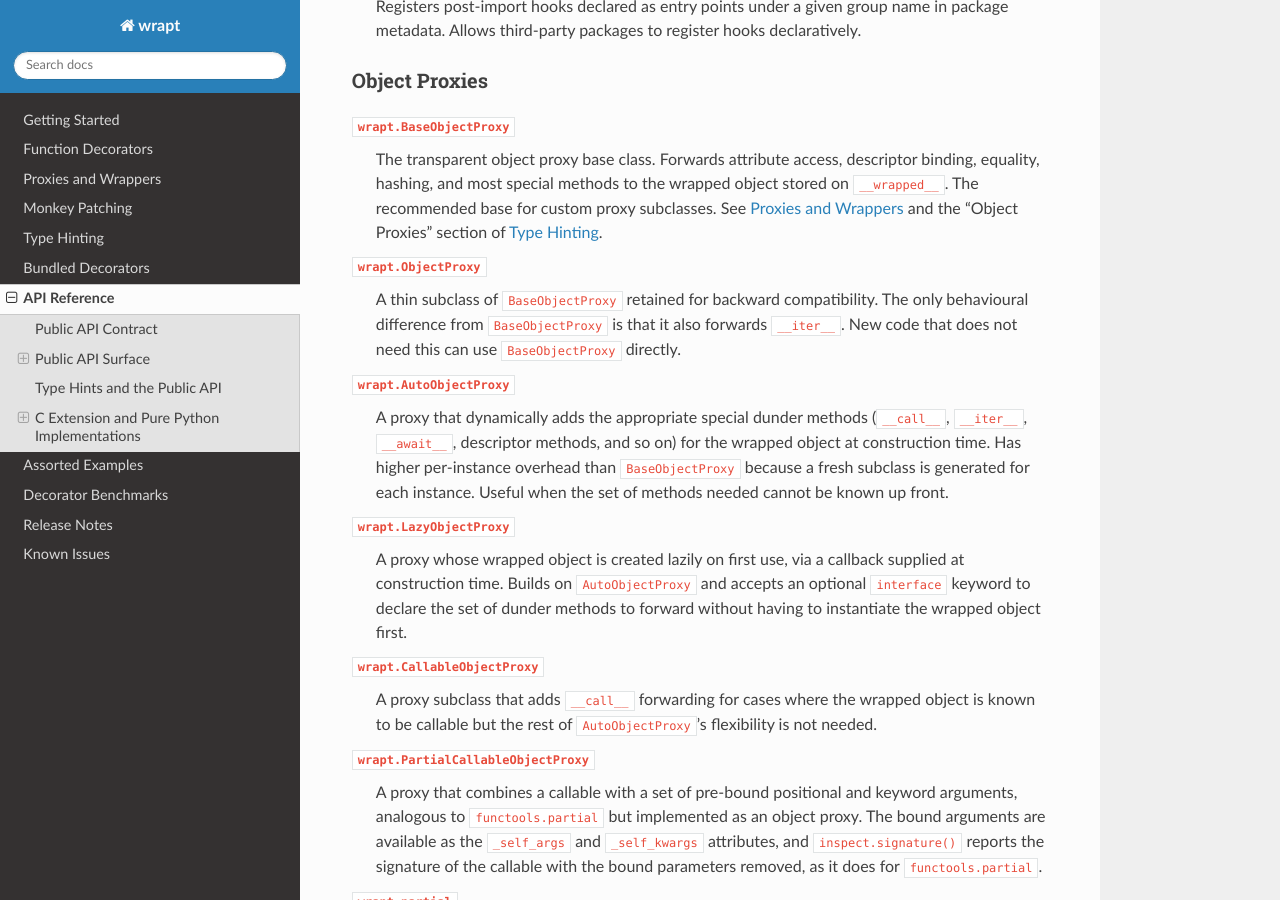
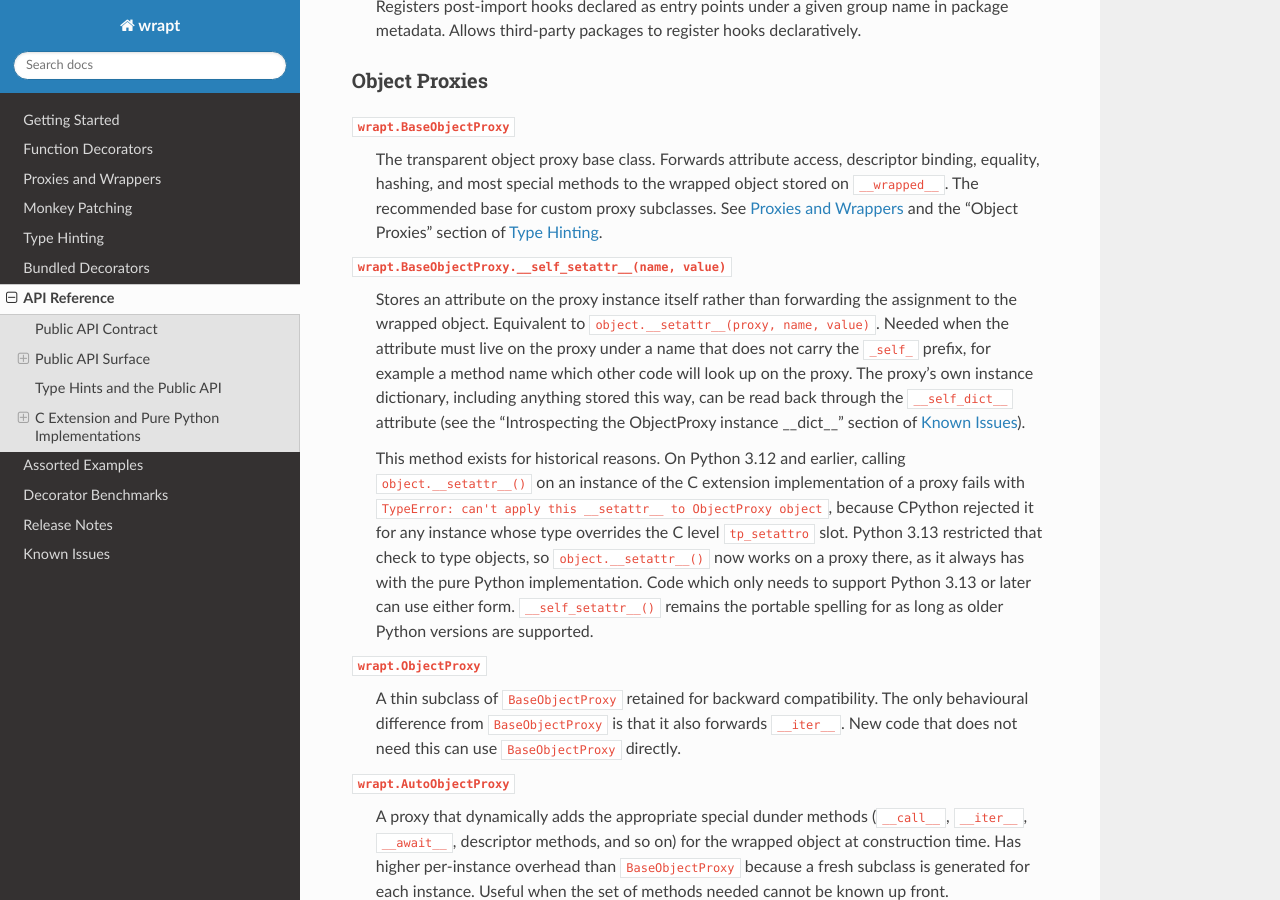
Before and after one commit to GrahamDumpleton/wrapt, a Sphinx documentation site: the page built from docs/api.rst, in a window 1280 px wide and 900 px high, scrolled down 5656 px. Built offline with Sphinx 7.4.7 and the Read the Docs theme 3.1.0, drawn with Linux system fonts in a browser that asks for light colours.

Commit message:
Document __self_setattr__ in the API reference.
Explains that it stores an attribute on the proxy itself rather than
forwarding to the wrapped object, and records why it exists: on
Python 3.12 and earlier object.__setattr__() fails on the C extension
proxy types with the CPython "can't apply this __setattr__" error,
which Python 3.13 no longer raises for instances.

```diff
--- a/docs/api.rst
+++ b/docs/api.rst
@@ -310,6 +310,29 @@ Object Proxies
     for custom proxy subclasses. See :doc:`wrappers` and the "Object
     Proxies" section of :doc:`typing`.
 
+``wrapt.BaseObjectProxy.__self_setattr__(name, value)``
+    Stores an attribute on the proxy instance itself rather than
+    forwarding the assignment to the wrapped object. Equivalent to
+    ``object.__setattr__(proxy, name, value)``. Needed when the
+    attribute must live on the proxy under a name that does not carry
+    the ``_self_`` prefix, for example a method name which other code
+    will look up on the proxy. The proxy's own instance dictionary,
+    including anything stored this way, can be read back through the
+    ``__self_dict__`` attribute (see the "Introspecting the ObjectProxy
+    instance __dict__" section of :doc:`issues`).
+
+    This method exists for historical reasons. On Python 3.12 and
+    earlier, calling ``object.__setattr__()`` on an instance of the C
+    extension implementation of a proxy fails with ``TypeError: can't
+    apply this __setattr__ to ObjectProxy object``, because CPython
+    rejected it for any instance whose type overrides the C level
+    ``tp_setattro`` slot. Python 3.13 restricted that check to type
+    objects, so ``object.__setattr__()`` now works on a proxy there, as
+    it always has with the pure Python implementation. Code which only
+    needs to support Python 3.13 or later can use either form.
+    ``__self_setattr__()`` remains the portable spelling for as long
+    as older Python versions are supported.
+
 ``wrapt.ObjectProxy``
     A thin subclass of ``BaseObjectProxy`` retained for backward
     compatibility. The only behavioural difference from
```
